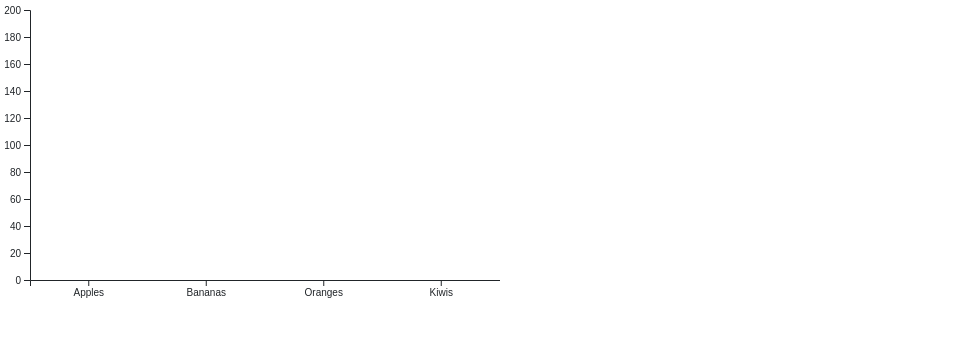
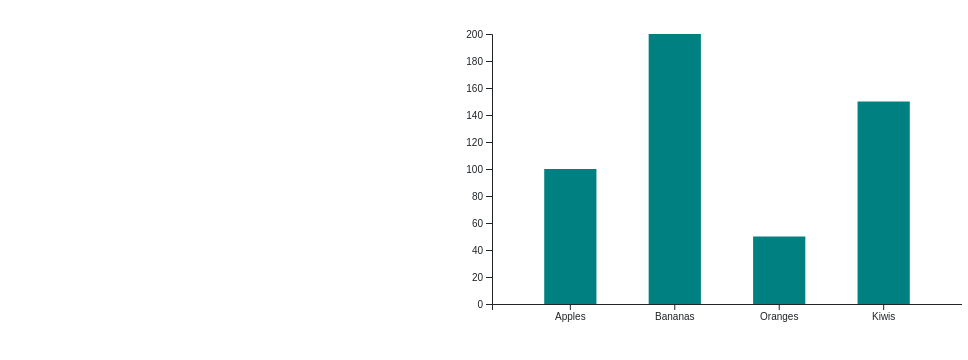
Before and after one commit to msgassama/d3-reports, a React (Create React App) app: page / in a window 1280 px wide. Shown: the top 360 px of the page, without its empty margins (0-968 px from the left). Built offline with nearby package versions, Linux system fonts and the light colour scheme.

Commit message:
add Bar chart

```diff
--- a/src/App.js
+++ b/src/App.js
@@ -1,12 +1,17 @@
+import { Col, Container, Row } from 'react-bootstrap';
 import './App.css';
 import BarChart from './components/BarChart';
 import { DATA } from './data/Data'
 
 function App() {
   return (
-    <div>
-      <BarChart data={DATA} />
-    </div>
+    <Container className='mt-4'>
+      <Row>
+        <Col className='col-md-8 offset-md-4'>
+          <BarChart data={DATA} />
+        </Col>
+      </Row>
+    </Container>
   );
 }
 
--- a/src/components/BarChart.js
+++ b/src/components/BarChart.js
@@ -3,6 +3,7 @@ import { Container } from 'react-bootstrap'
 import AxisBottom from './barcomponents/AxisBottom';
 import { scaleBand, scaleLinear } from 'd3'
 import AxisLeft from './barcomponents/AxisLeft';
+import Bars from './barcomponents/Bars';
 
 const BarChart = ({data=[]}) => {
   const margin = { top: 10, right: 0, bottom: 20, left: 30 };
@@ -11,8 +12,8 @@ const BarChart = ({data=[]}) => {
 
   const scaleX = scaleBand()
     .domain(data.map(({ label }) => label))
-    .range([0, width]);
-
+    .range([0, width])
+    .padding(0.5);
   const scaleY = scaleLinear()
     .domain([0, Math.max(...data.map(({ value }) => value))])
     .range([height, 0]);
@@ -25,6 +26,7 @@ const BarChart = ({data=[]}) => {
       <g transform={`translate(${margin.left}, ${margin.top})`}>
         <AxisBottom scale={scaleX} transform={`translate(0, ${height})`} />
         <AxisLeft scale={scaleY} />
+        <Bars data={data} height={height} scaleX={scaleX} scaleY={scaleY} />
       </g>
     </svg>
   )
--- /dev/null
+++ b/src/components/barcomponents/Bars.js
@@ -0,0 +1,20 @@
+import React from "react";
+
+const Bars = ({ data, height, scaleX, scaleY }) => {
+  return (
+    <>
+      {data.map(({ value, label }) => (
+        <rect
+          key={`bar-${label}`}
+          x={scaleX(label)}
+          y={scaleY(value)}
+          width={scaleX.bandwidth()}
+          height={height - scaleY(value)}
+          fill="teal"
+        />
+      ))}
+    </>
+  );
+};
+
+export default Bars;
```
